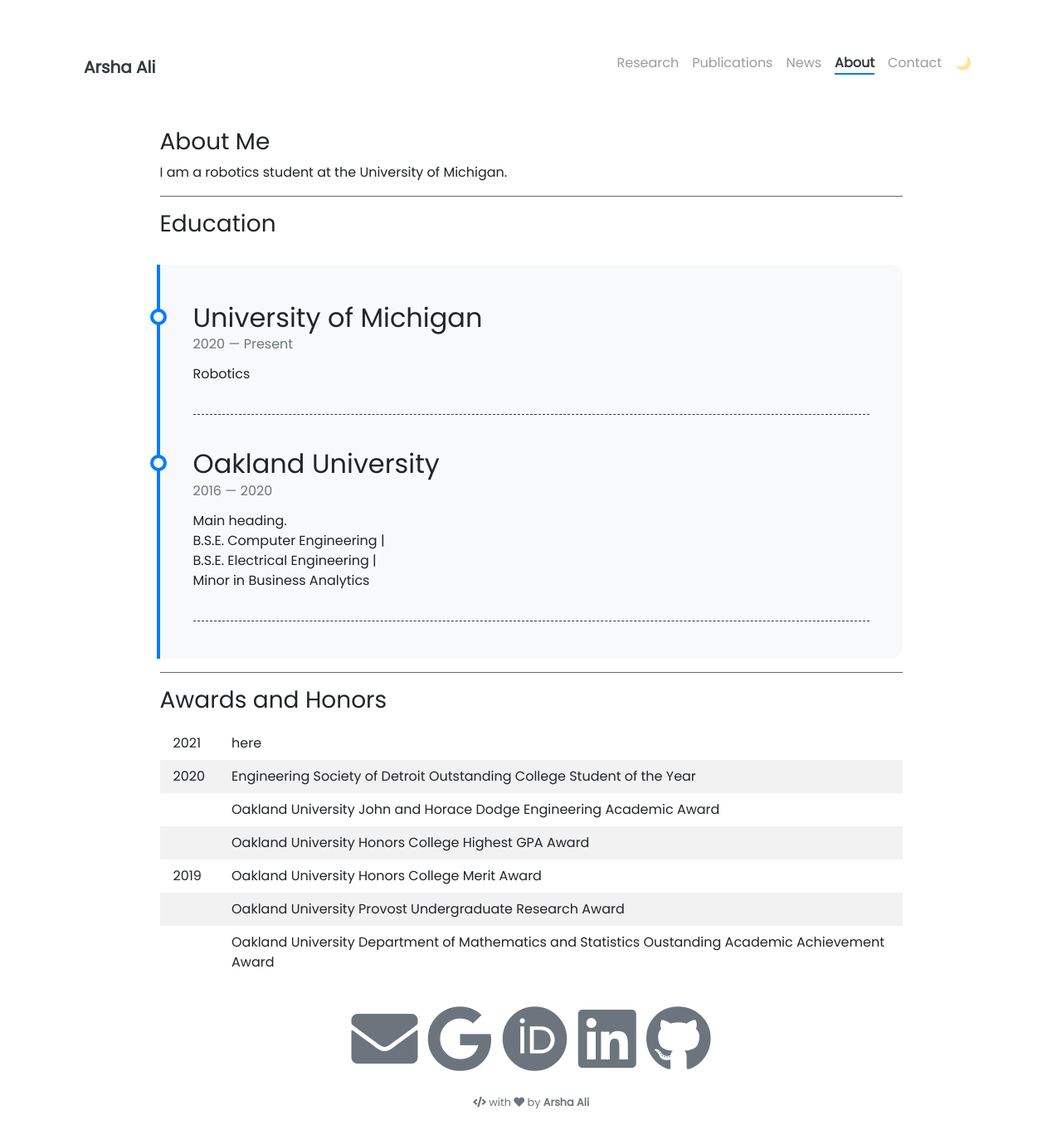
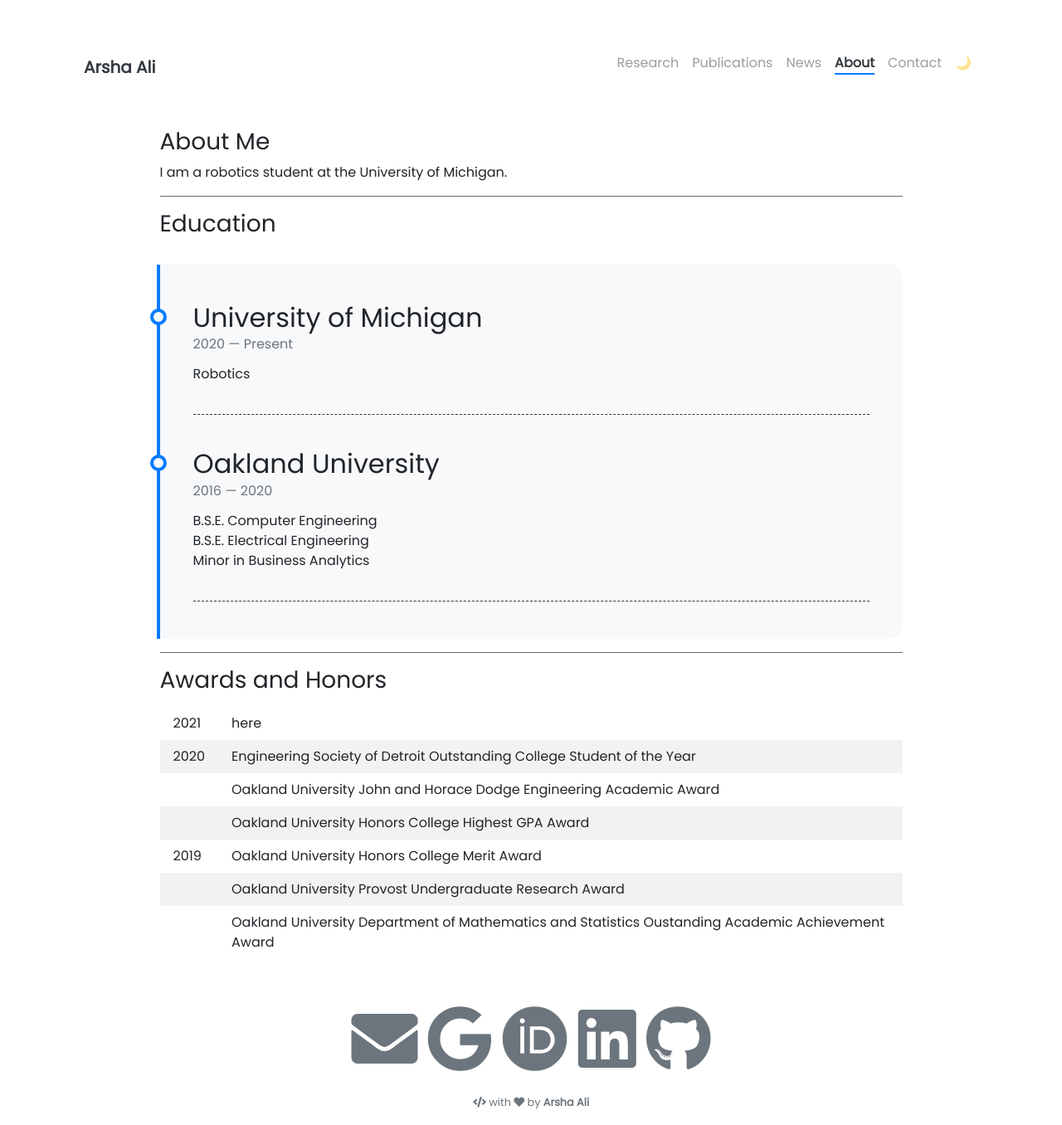
Before and after one commit to arshaali/arshaali.github.io, a Jekyll site: the page built from pages/about.md, in a window 1280 px wide and 1356 px high. Shown: the whole window at 83% size. Built offline with Jekyll 4.4.1, drawn with Linux system fonts in a browser that asks for light colours; nearby versions of some CDN libraries.

Commit message:
Update timeline.yml

```diff
--- a/_data/timeline.yml
+++ b/_data/timeline.yml
@@ -6,4 +6,4 @@
 - title: Oakland University
   from: 2016
   to: 2020
-  description: Main heading.<br> B.S.E. Computer Engineering                |<br>             B.S.E. Electrical Engineering               |<br> Minor in Business Analytics<br>
+  description: B.S.E. Computer Engineering<br>B.S.E. Electrical Engineering<br> Minor in Business Analytics
```
